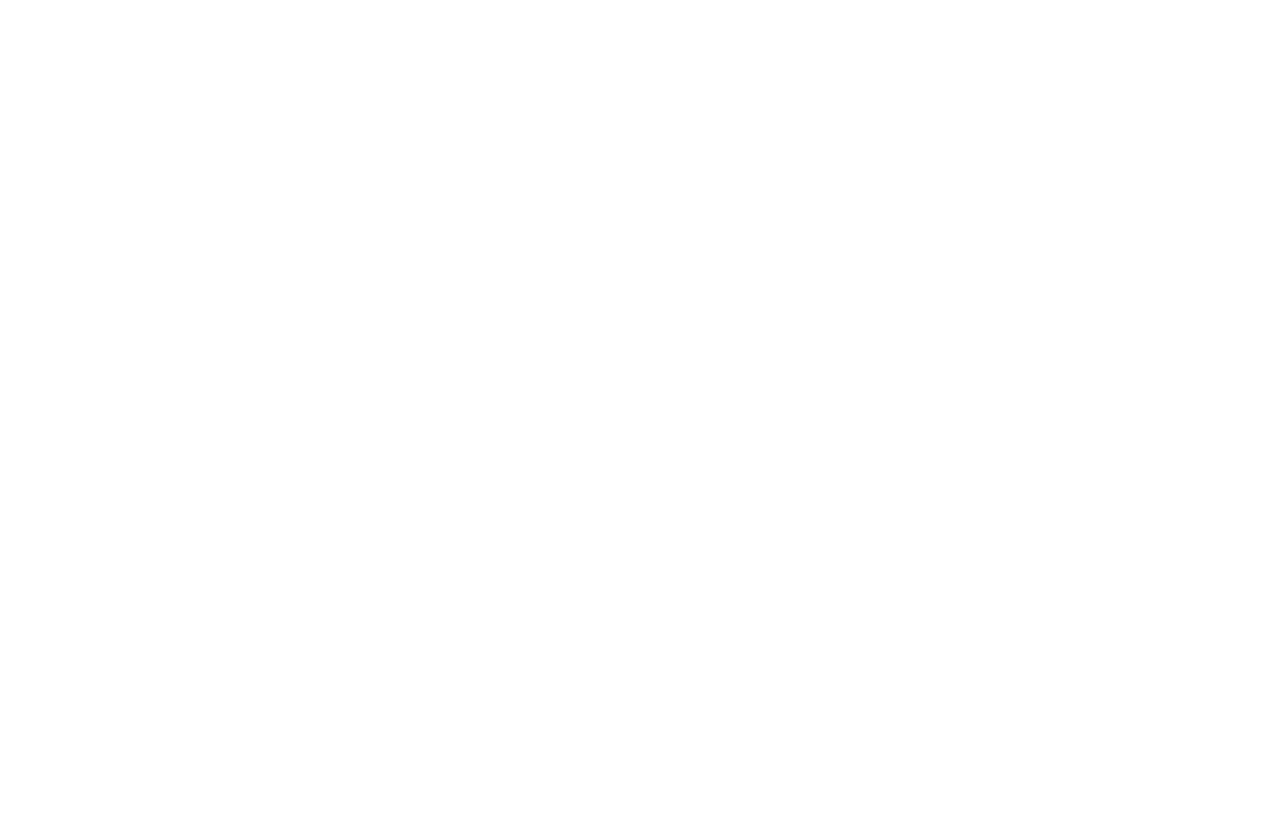
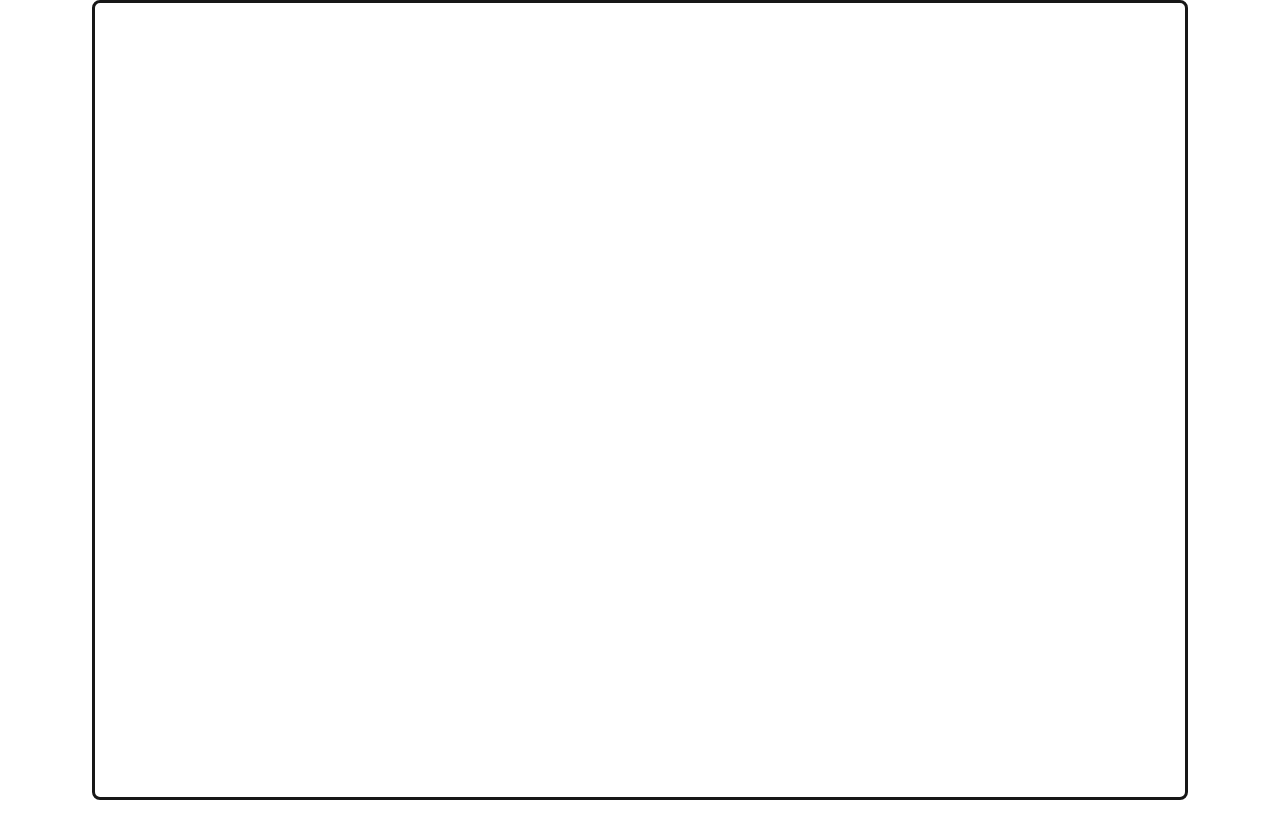
Before and after one commit to Steliospne/cv-maker, a Next.js app: page /components/logo/deleteLogo in a window 1280 px wide. Shown: the top 838 px of the page. After the commit the page ends 800 px from the top, so only its background shows below. Built offline with nearby package versions, Linux system fonts and the light colour scheme.

Commit message:
Adds some global styles to buttons, li. Also, hides buttons for printing

```diff
--- a/styles/globals.css
+++ b/styles/globals.css
@@ -5,23 +5,37 @@
 
 @media (prefers-color-scheme: dark) {
   :root {
-    --background: #0a0a0a;
-    --foreground: #ededed;
+    --background: #181c14;
+    --foreground: #ecdfcc;
   }
 }
 
 html,
 body {
   max-width: 100vw;
+  min-height: 100vh;
   overflow-x: hidden;
 }
 
 body {
+  display: flex;
+  justify-content: center;
   color: var(--foreground);
   background: var(--background);
   font-family: Arial, Helvetica, sans-serif;
   -webkit-font-smoothing: antialiased;
   -moz-osx-font-smoothing: grayscale;
+}
+
+body > div {
+  position: relative;
+  border: 3px solid var(--foreground);
+  border-radius: 8px;
+  display: grid;
+  /* max-width: 290mm; */
+  width: 290mm;
+  grid-template-rows: 150px 1fr;
+  grid-template-columns: 0.3fr 0.7fr;
 }
 
 * {
@@ -35,8 +49,47 @@
   text-decoration: none;
 }
 
+li {
+  list-style-position: inside;
+}
+
+.editBtn {
+  position: absolute;
+  right: 10px;
+  top: 10px;
+}
+
+.logo {
+  width: 24px;
+}
+
+.name {
+  font-size: 2.5rem;
+  align-self: center;
+  padding: 20px;
+  grid-area: 1/2/1/2;
+}
+
+button {
+  display: flex;
+  justify-content: center;
+  align-items: center;
+  width: 75px;
+  height: 35px;
+}
+
+button:hover {
+  cursor: pointer;
+}
+
 @media (prefers-color-scheme: dark) {
   html {
     color-scheme: dark;
   }
 }
+
+@media print {
+  button {
+    display: none;
+  }
+}
```
